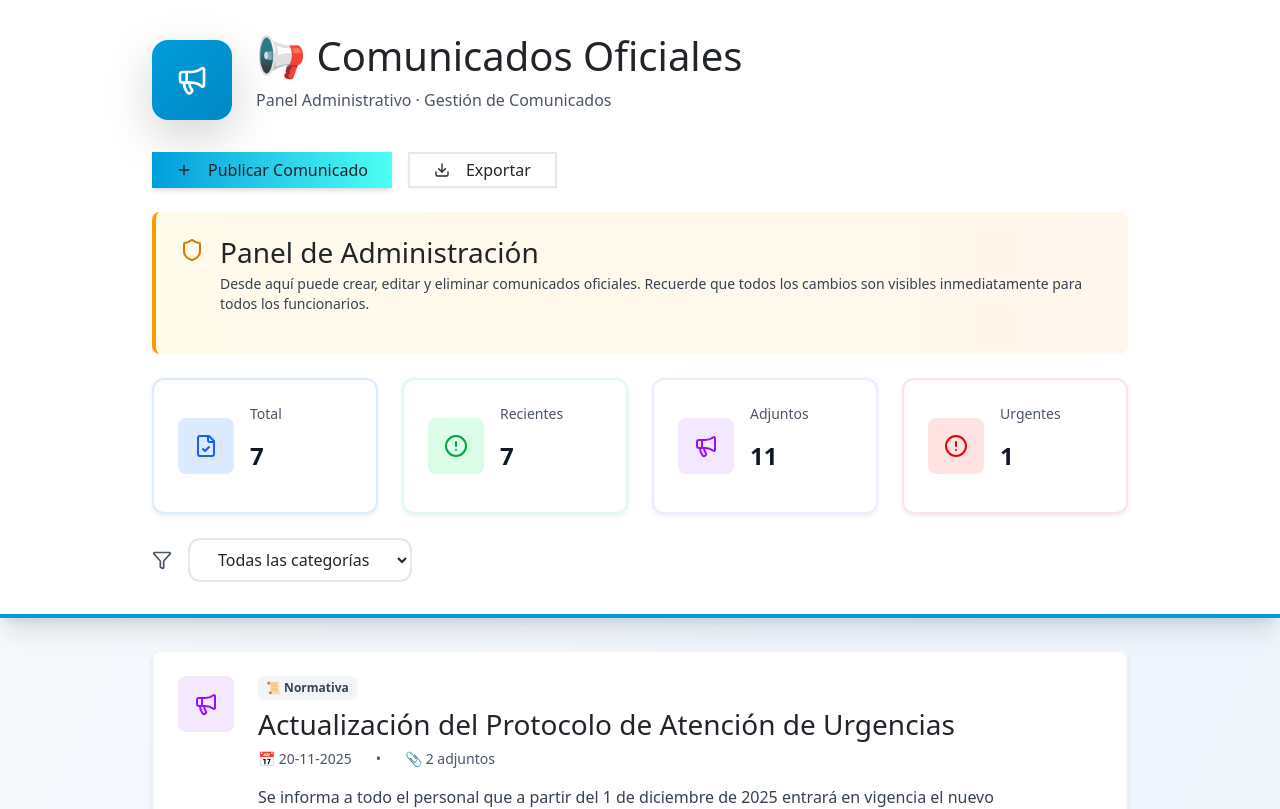
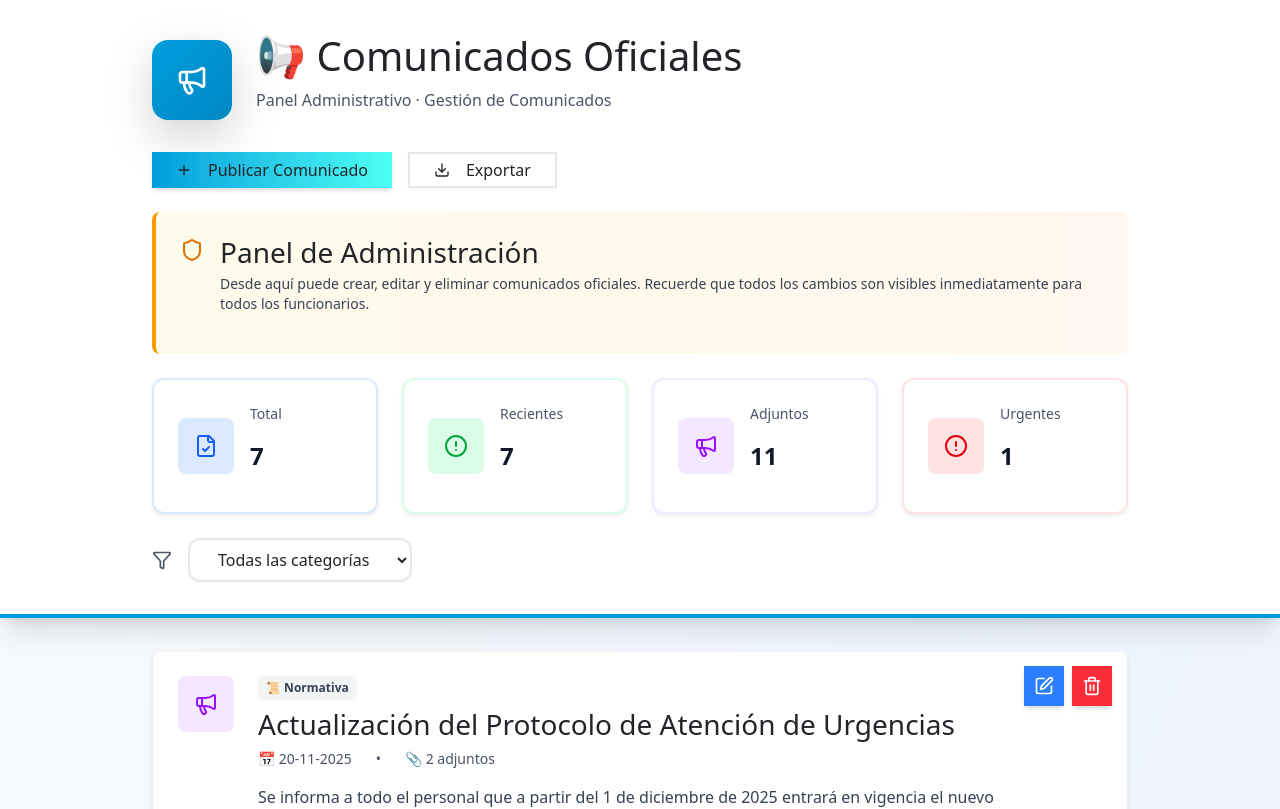
Before and after one commit to bnavarrete2004/intranet_cesfam, a React (Vite) app: page / in a window 1280 px wide. Shown: the top 809 px of the page. Built offline with nearby package versions, Linux system fonts and the light colour scheme.

Commit message:
Opción de borrar y editar para comunicados oficiales admin

```diff
--- a/src/Pages/ADMIN/Comunicadosoficialesadmin.tsx
+++ b/src/Pages/ADMIN/Comunicadosoficialesadmin.tsx
@@ -26,7 +26,7 @@ const ComunicadosOficialesAdmin: React.FC = () => {
   // ======================================================
 
   const [announcements, setAnnouncements] = useState<Announcement[]>(mockAnnouncements);
-  //const [isLoading] = useState<boolean>(false);
+  const [isLoading] = useState<boolean>(false);
   const [dialogOpen, setDialogOpen] = useState(false);
   const [showSuccessMessage, setShowSuccessMessage] = useState(false);
   const [successMessage, setSuccessMessage] = useState({ title: '', description: '' });
@@ -115,8 +115,8 @@ const ComunicadosOficialesAdmin: React.FC = () => {
     );
 
     mostrarMensajeExito(
-      '¡Comunicado actualizado!',
-      'Los cambios han sido guardados correctamente'
+      '¡Comunicado editado exitosamente!',
+      'El comunicado ha sido editado exitosamente'
     );
 
     setComunicadoEditar(undefined);
@@ -131,8 +131,8 @@ const ComunicadosOficialesAdmin: React.FC = () => {
       setAnnouncements((prev) => prev.filter((comm) => comm.id !== announcement.id));
 
       mostrarMensajeExito(
-        '¡Comunicado eliminado!',
-        'El comunicado ha sido eliminado del sistema'
+        '¡Comunicado eliminado exitosamente!',
+        'El comunicado ha sido eliminado exitosamente'
       );
     }
   };
@@ -317,24 +317,24 @@ const ComunicadosOficialesAdmin: React.FC = () => {
         {/* Lista de comunicados con botones de admin */}
         <div className="space-y-4">
           {sortedAnnouncements.map((announcement) => (
-            <div key={announcement.id} className="relative group">
+            <div key={announcement.id} className="relative">
               {/* Card del comunicado */}
               <div className="bg-white rounded-lg shadow-md border-2 border-gray-100 hover:border-[#009DDC] transition-all p-6">
-                {/* Botones de acción flotantes */}
-                <div className="absolute top-4 right-4 flex gap-2 opacity-0 group-hover:opacity-100 transition-opacity">
+                {/* Botones de acción siempre visibles */}
+                <div className="absolute top-4 right-4 flex gap-2 z-10">
                   <button
                     onClick={() => handleEditarClick(announcement)}
-                    className="p-2 bg-blue-500 text-white rounded-lg hover:bg-blue-600 transition-colors shadow-md"
+                    className="p-2.5 bg-blue-500 text-white rounded-lg hover:bg-blue-600 transition-all shadow-md hover:shadow-lg hover:scale-105"
                     title="Editar comunicado"
                   >
-                    <Edit className="w-4 h-4" />
+                    <Edit className="w-5 h-5" />
                   </button>
                   <button
                     onClick={() => handleEliminar(announcement)}
-                    className="p-2 bg-red-500 text-white rounded-lg hover:bg-red-600 transition-colors shadow-md"
+                    className="p-2.5 bg-red-500 text-white rounded-lg hover:bg-red-600 transition-all shadow-md hover:shadow-lg hover:scale-105"
                     title="Eliminar comunicado"
                   >
-                    <Trash2 className="w-4 h-4" />
+                    <Trash2 className="w-5 h-5" />
                   </button>
                 </div>
 
```
